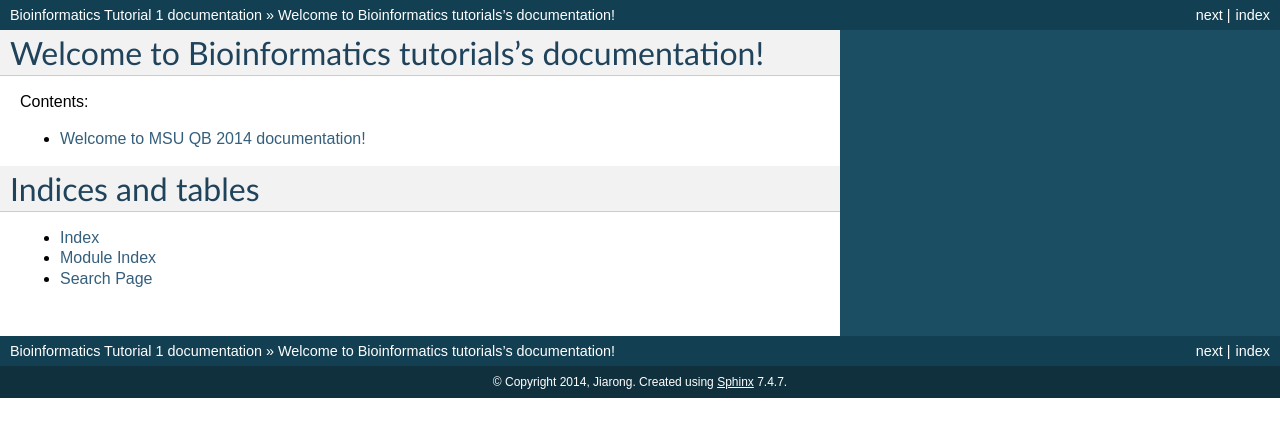
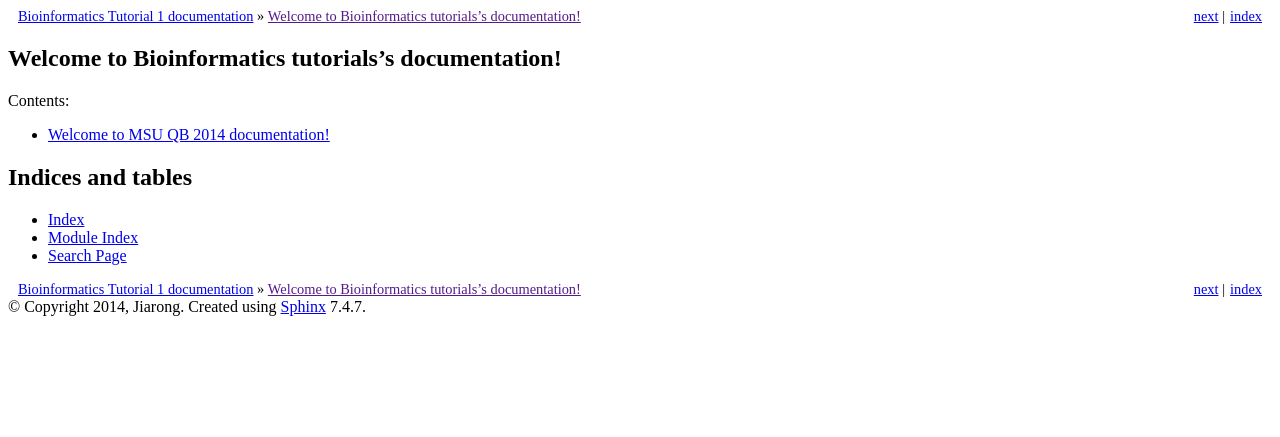
Before and after one commit to jiarong/tutorial, a Sphinx documentation site: the page built from docs/index.rst, in a window 1280 px wide. Shown: the top 437 px of the page. Built offline with Sphinx 7.4.7, drawn with Linux system fonts in a browser that asks for light colours; pages that are not in the unit, such as notebooks, are missing from menus.

Commit message:
remove sidebar

```diff
--- a/docs/conf.py
+++ b/docs/conf.py
@@ -94,7 +94,7 @@
 
 # The theme to use for HTML and HTML Help pages.  See the documentation for
 # a list of builtin themes.
-html_theme = 'default'
+html_theme = 'basic'
 
 # Theme options are theme-specific and customize the look and feel of a theme
 # further.  For a list of options available for each theme, see the
```
Also changed, not shown: 10 other files.
